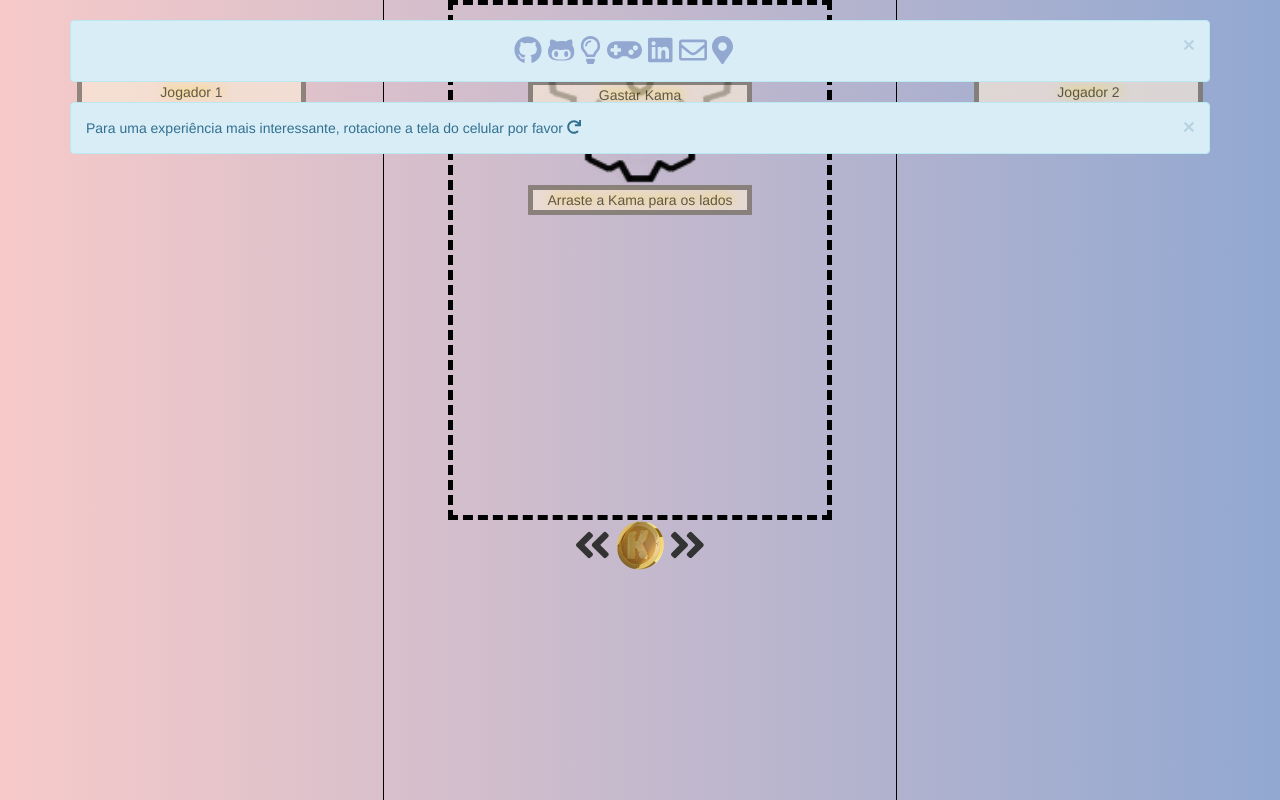
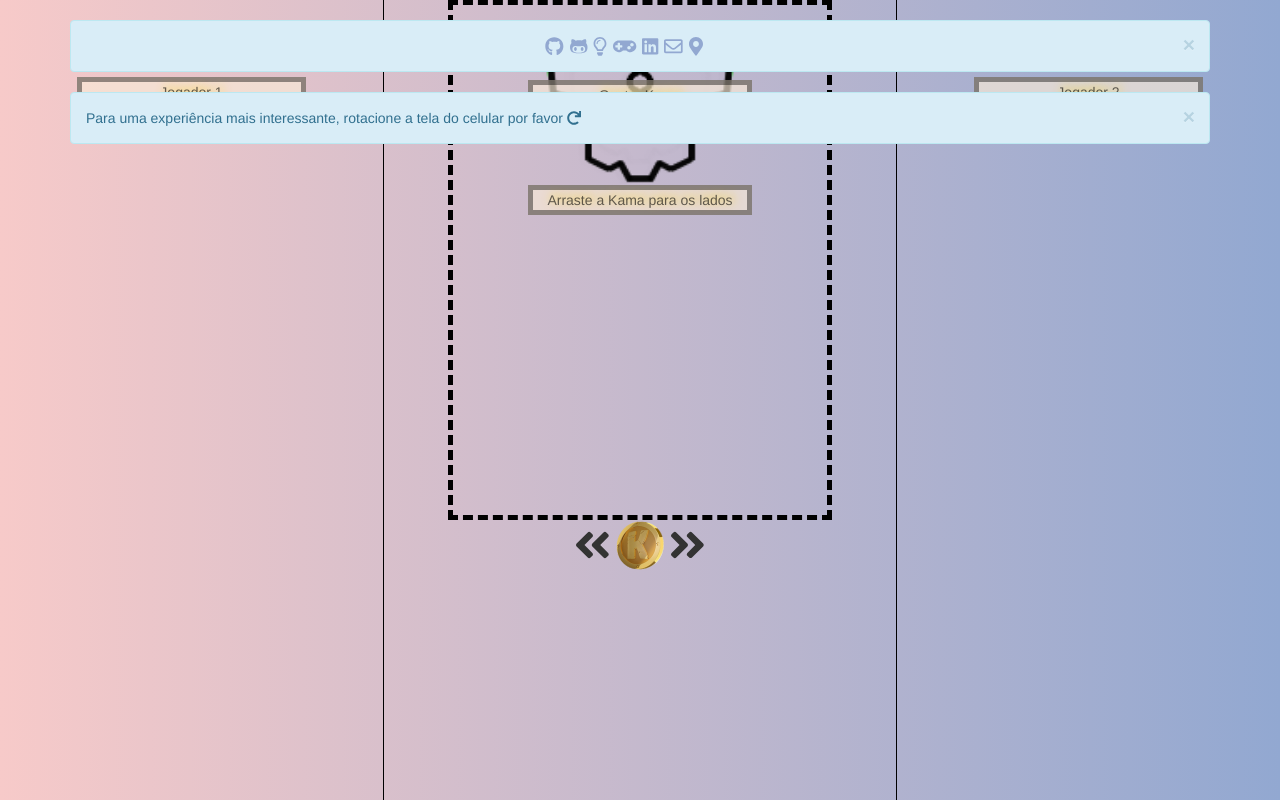
Before and after one commit to nenitf/kamas, a plain HTML site: page index.html in a window 1280 px wide. Drawn offline with Linux system fonts and the light colour scheme.

Commit message:
att socialmedia icons

```diff
--- a/assets/css/socialmedia.css
+++ b/assets/css/socialmedia.css
@@ -3,12 +3,12 @@
 	text-align: center;
 }
 
-.alert .fa-2x{
+.alert .fa-lg{
 	transition: 1s;
 	color: rgb(146, 168, 209);
 }
 
 
-.alert .fa-2x:hover {
+.alert .fa-lg:hover {
 	color: rgb(247, 202, 201);
 }
--- a/index.html
+++ b/index.html
@@ -66,7 +66,7 @@
 
 		<div class="alert alert-info alert-dismissable fade in" style="position: relative">
 			<a href="#" class="close" data-dismiss="alert" aria-label="close">&times;</a>
-			<div class="socialmedia-div"><a href="https://github.com/felipedacs" target="_blank" title="Github account"><i class="fab fa-github fa-2x" aria-hidden="true"></i></a> <a href="https://felipedacs.github.io" target="_blank" title="Portfolio on github"><i class="fab fa-github-alt fa-2x" aria-hidden="true"></i></a> <a href="https://dacs.work" target="_blank" title="Website"><i class="far fa-lightbulb fa-2x"></i></a> <a href="https://felipedacs.itch.io/" target="_blank" title="Itch account"><i class="fas fa-gamepad fa-2x" aria-hidden="true"></i></a> <a href="https://linkedin.com/in/felipedacs/" target="_blank"  title="Linkedin account"><i class="fab fa-linkedin fa-2x" aria-hidden="true"></i></a> <a href="mailto:felipe.dacs@gmail.com?Subject=contato" target="_top"><i class="far fa-envelope fa-2x" aria-hidden="true" title="Email: felipe.dacs@gmail.com"></i></a> <a href="https://www.google.com.br/maps/place/Porto+Alegre,+RS/@-30.1087957,-51.3172272,11z/data=!3m1!4b1!4m5!3m4!1s0x95199cd2566acb1d:0x603111a89f87e91f!8m2!3d-30.0346471!4d-51.2176584" target="_blank" title="My country is Porto Alegre/RS Brazil"><i class="fas fa-map-marker-alt fa-2x" aria-hidden="true"></i></a></div>
+			<div class="socialmedia-div"><a href="https://github.com/felipedacs" target="_blank" title="Github account"><i class="fab fa-github fa-lg" aria-hidden="true"></i></a> <a href="https://felipedacs.github.io" target="_blank" title="Portfolio on github"><i class="fab fa-github-alt fa-lg" aria-hidden="true"></i></a> <a href="https://dacs.work" target="_blank" title="Website"><i class="far fa-lightbulb fa-lg"></i></a> <a href="https://felipedacs.itch.io/" target="_blank" title="Itch account"><i class="fas fa-gamepad fa-lg" aria-hidden="true"></i></a> <a href="https://linkedin.com/in/felipedacs/" target="_blank"  title="Linkedin account"><i class="fab fa-linkedin fa-lg" aria-hidden="true"></i></a> <a href="mailto:felipe.dacs@gmail.com?Subject=contato" target="_top" title="Email: felipe.dacs@gmail.com"><i class="far fa-envelope fa-lg" aria-hidden="true"></i></a> <a href="https://www.google.com.br/maps/place/Porto+Alegre,+RS/@-30.1087957,-51.3172272,11z/data=!3m1!4b1!4m5!3m4!1s0x95199cd2566acb1d:0x603111a89f87e91f!8m2!3d-30.0346471!4d-51.2176584" target="_blank" title="My country is Porto Alegre/RS Brazil"><i class="fas fa-map-marker-alt fa-lg" aria-hidden="true"></i></a></div>
 		</div>
 		<div class="alert alert-info alert-dismissable fade in" style="position: relative">
 			<a href="#" class="close" data-dismiss="alert" aria-label="close">&times;</a>
```
